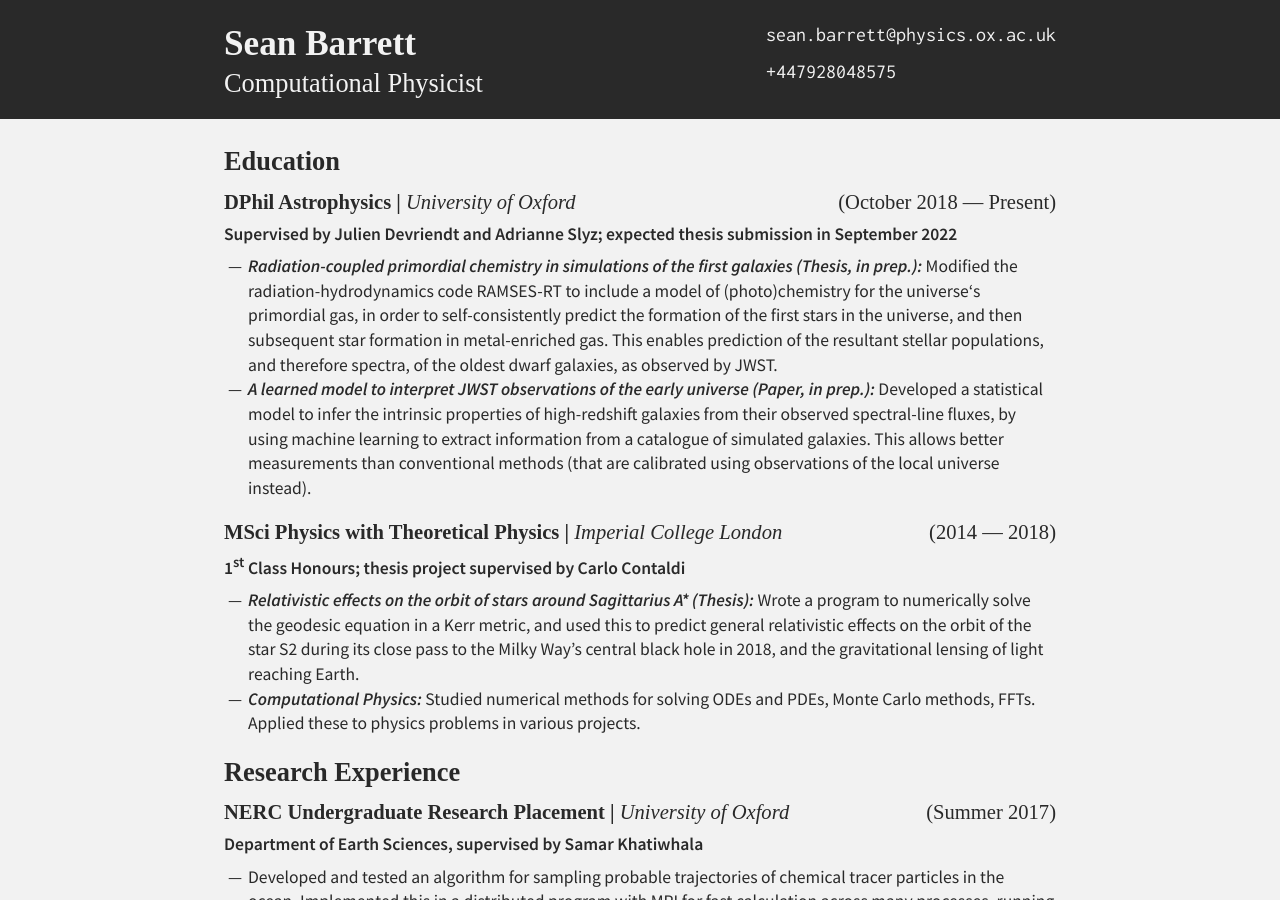
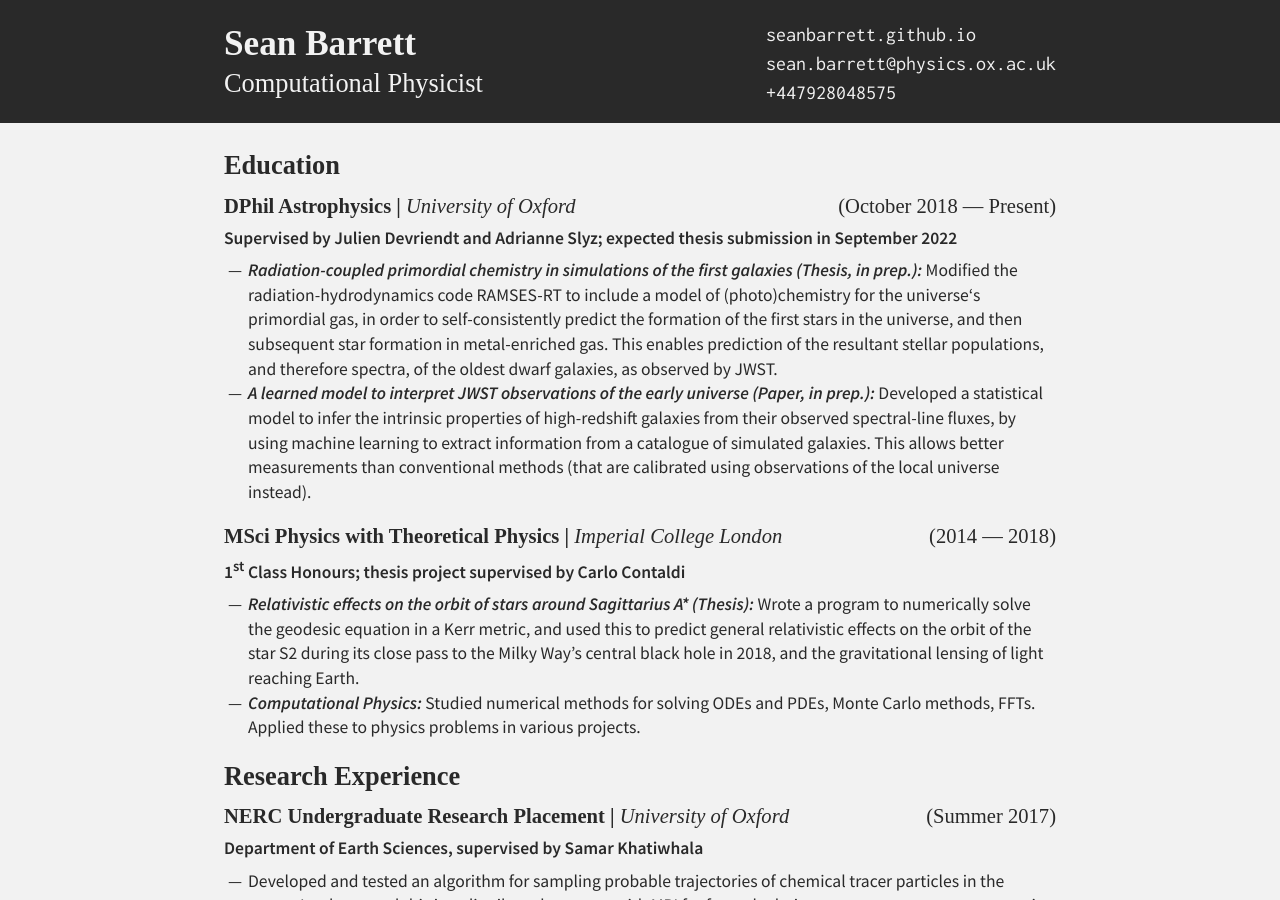
Before and after one commit to SeanBarrett/seanbarrett.github.io, a Jekyll site: the page built from index.md, in a window 1280 px wide and 900 px high. Built offline with Jekyll 4.4.1, drawn with Linux system fonts in a browser that asks for light colours; some web fonts are replaced.

Commit message:
Add weblink to CV

```diff
--- a/index.md
+++ b/index.md
@@ -9,10 +9,13 @@ title: "CV"
             <h2>Computational Physicist</h2>
         </div>
         <div>
-            <div class="cv-text-mono" style="margin: 1.5rem 0 0 0; font-size: 1.25rem">
+            <div class="cv-text-mono" style="margin: 1.5rem 0 0 0;font-size: 1.25rem">
+                <a href="https://seanbarrett.github.io/">seanbarrett.github.io</a>
+            </div>
+            <div class="cv-text-mono" style="margin: 0.5rem 0 0 0; font-size: 1.25rem">
                 <a href="mailto:sean.barrett@physics.ox.ac.uk">sean.barrett@physics.ox.ac.uk</a>
             </div>
-            <div class="cv-text-mono" style="margin: 1.0rem 0 0 0;font-size: 1.25rem">
+            <div class="cv-text-mono" style="margin: 0.5rem 0 0 0;font-size: 1.25rem">
                 <a href="tel:+447928048575">+447928048575</a>
             </div>
         </div>
```
